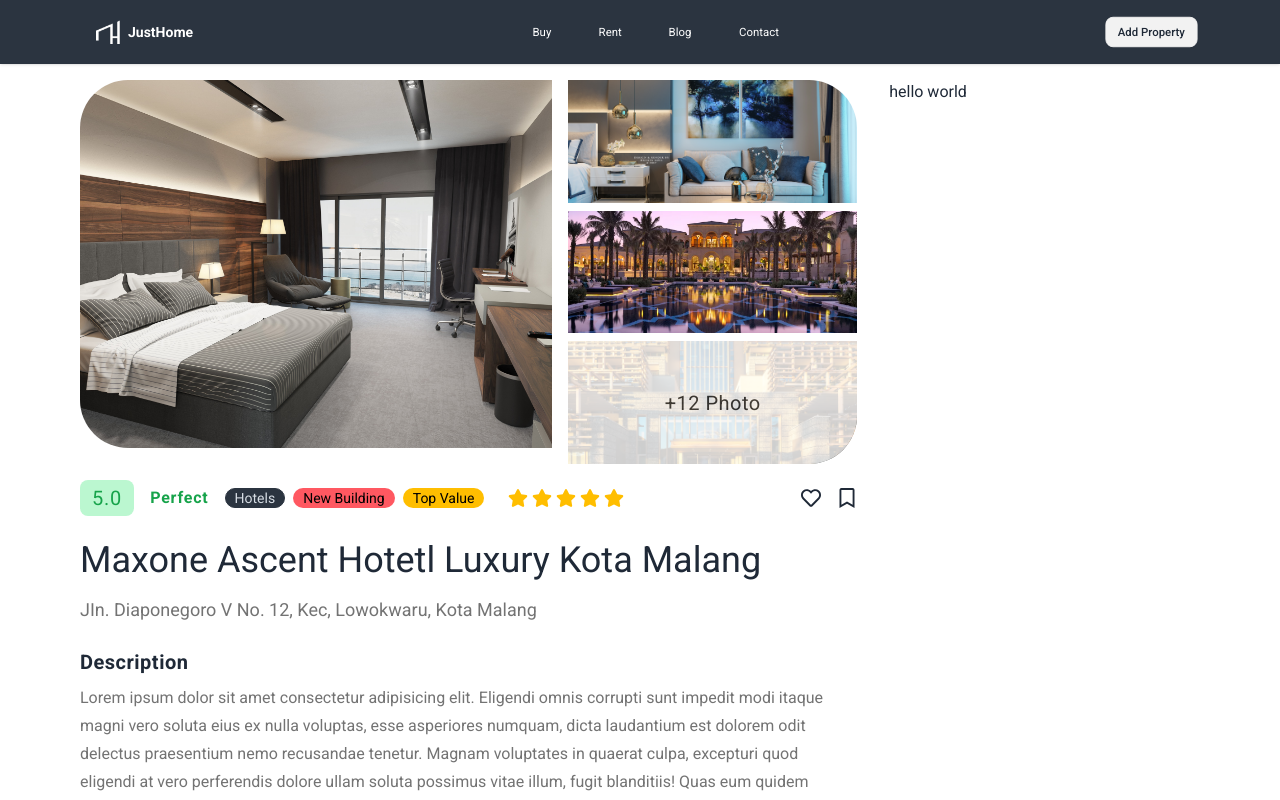
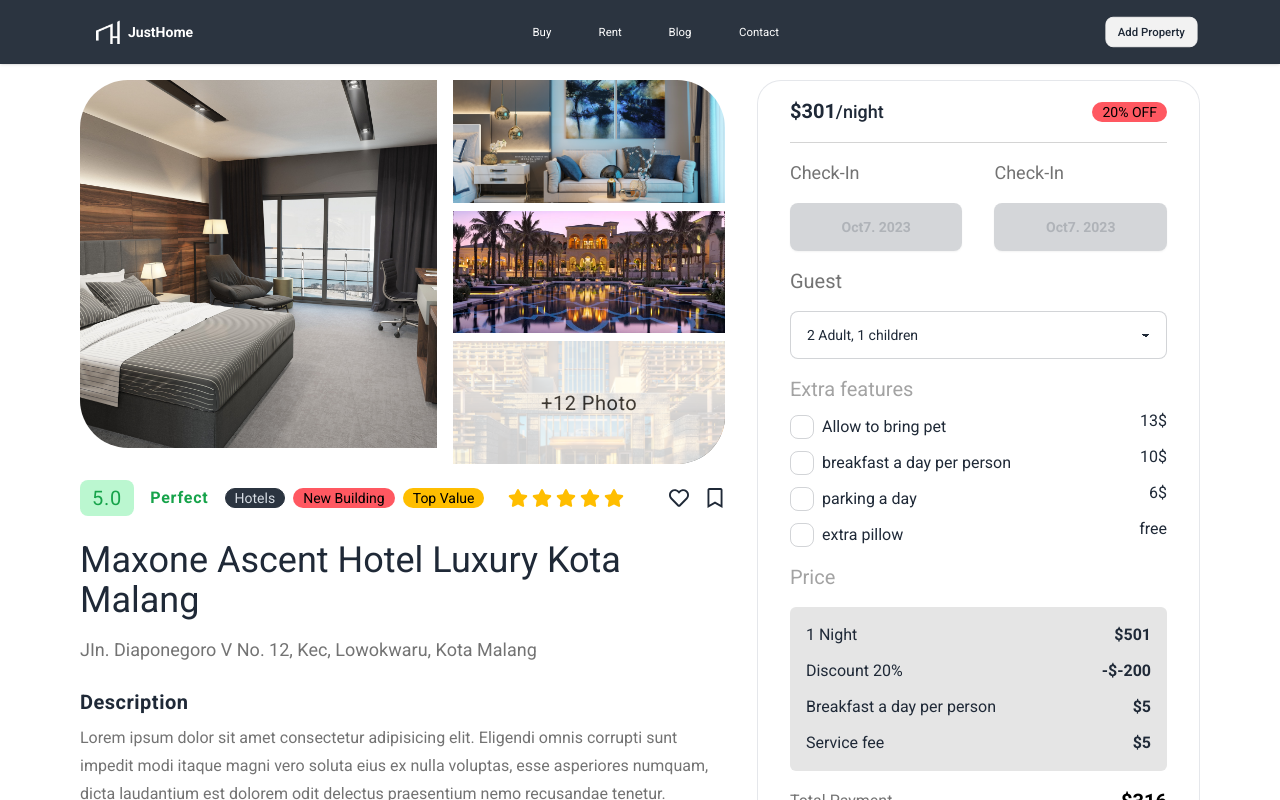
Before and after one commit to faroukq1/Just-Home, a React (Vite) app: page /property in a window 1280 px wide. Shown: the top 800 px of the page. Built offline with nearby package versions, Linux system fonts and the light colour scheme.

Commit message:
#24 buy property page

```diff
--- a/src/component/products/PropertyDescription.tsx
+++ b/src/component/products/PropertyDescription.tsx
@@ -8,7 +8,7 @@ const PropertyDescription = () => {
   return (
     <div>
       <div className="my-6 flex flex-col gap-4">
-        <h1 className="text-4xl">Maxone Ascent Hotetl Luxury Kota Malang</h1>
+        <h1 className="text-4xl">Maxone Ascent Hotel Luxury Kota Malang</h1>
         <p className="text-lg text-neutral-500">
           JIn. Diaponegoro V No. 12, Kec, Lowokwaru, Kota Malang
         </p>
--- a/src/component/products/PropertyPayment.tsx
+++ b/src/component/products/PropertyPayment.tsx
@@ -1,7 +1,122 @@
+const extraFeature = [
+  {
+    id: 1,
+    text: "Allow to bring pet",
+    price: 13,
+  },
+  {
+    id: 2,
+    text: "breakfast a day per person",
+    price: 10,
+  },
+  {
+    id: 3,
+    text: "parking a day",
+    price: 6,
+  },
+  {
+    id: 4,
+    text: "extra pillow",
+    price: 0,
+  },
+];
+const priceData = [
+  {
+    id: 1,
+    text: "1 Night",
+    price: 501,
+  },
+  {
+    id: 2,
+    text: "Discount 20%",
+    price: -200,
+  },
+  {
+    id: 3,
+    text: "Breakfast a day per person",
+    price: 5,
+  },
+  {
+    id: 4,
+    text: "Service fee",
+    price: 5,
+  },
+];
 const PropertyPayment = () => {
   return (
-    <div style={{ flexGrow: "0.3" }}>
-      <h1>hello world</h1>
+    <div
+      style={{ flexGrow: "0.2" }}
+      className="px-8 py-4 border border-b-neutral-500 rounded-3xl h-fit"
+    >
+      <div className="pb-4 flex items-center gap-4 justify-between border-b border-b-neutral-300">
+        <h1 className="text-xl font-bold">
+          $301<span className="font-medium text-lg">/night</span>
+        </h1>
+        <div className="badge badge-error">20% OFF</div>
+      </div>
+      <div className="flex justify-between gap-8 my-4">
+        <div className="flex-1 grid gap-4">
+          <h3 className="text-lg text-neutral-500">Check-In</h3>
+          <span className="btn btn-disabled">Oct7. 2023</span>
+        </div>
+        <div className="grid gap-4 flex-1">
+          <h3 className="text-lg text-neutral-500">Check-In</h3>
+          <span className="btn btn-disabled">Oct7. 2023</span>
+        </div>
+      </div>
+      <div></div>
+      <div className="grid gap-4">
+        <h3 className="text-xl text-neutral-500">Guest</h3>
+        <select className="select select-bordered w-full">
+          <option>2 Adult, 1 children</option>
+        </select>
+      </div>
+      <div className="mt-4">
+        <h3 className="text-xl text-neutral-400">Extra features</h3>
+        <div>
+          {extraFeature.map(({ id, text, price }) => {
+            return (
+              <div key={id} className="flex justify-between items-center">
+                <div className="flex gap-2 mt-3">
+                  <input type="checkbox" className="checkbox" />
+                  <p>{text}</p>
+                </div>
+                <p>{price === 0 ? "free" : price.toString() + "$"}</p>
+              </div>
+            );
+          })}
+        </div>
+      </div>
+      <div className="mt-4">
+        <h3 className="text-xl text-neutral-400 mb-4">Price</h3>
+        <div className="grid gap-3 bg-neutral-200 p-4 rounded-md">
+          {priceData.map(({ id, text, price }) => {
+            return (
+              <div key={id} className="flex justify-between items-center">
+                <p>{text}</p>
+                <span className="font-bold">
+                  {price < 0 ? "-$" + price.toString() : "$" + price.toString()}
+                </span>
+              </div>
+            );
+          })}
+        </div>
+      </div>
+      <div className="mt-4">
+        <h3 className="flex justify-between items-center text-neutral-500">
+          Total Payment{" "}
+          <span className="font-bold text-xl text-black">$316</span>
+        </h3>
+        <button
+          type="button"
+          className="btn btn-success w-full text-white tracking-wide mt-3"
+        >
+          Book Now
+        </button>
+        <p className="mt-6 text-neutral-400 text-center">
+          You will not get charged yet
+        </p>
+      </div>
     </div>
   );
 };
```
